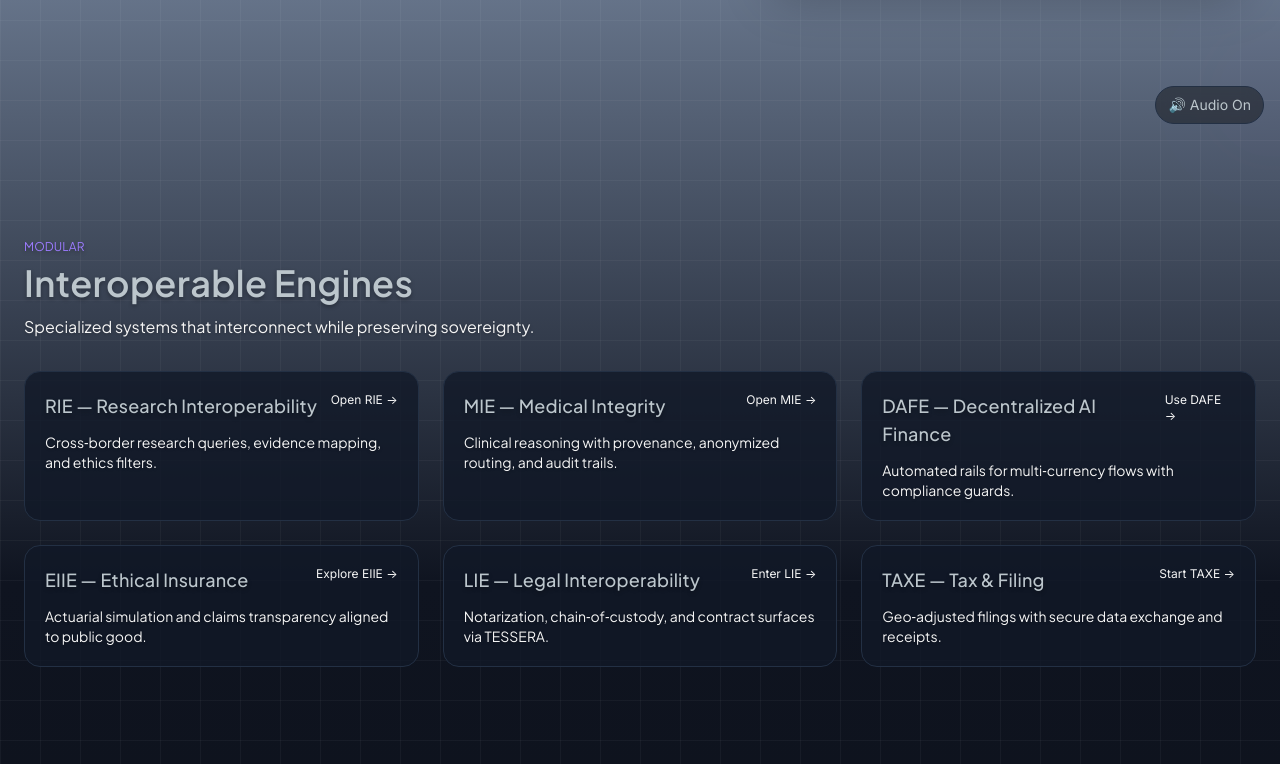
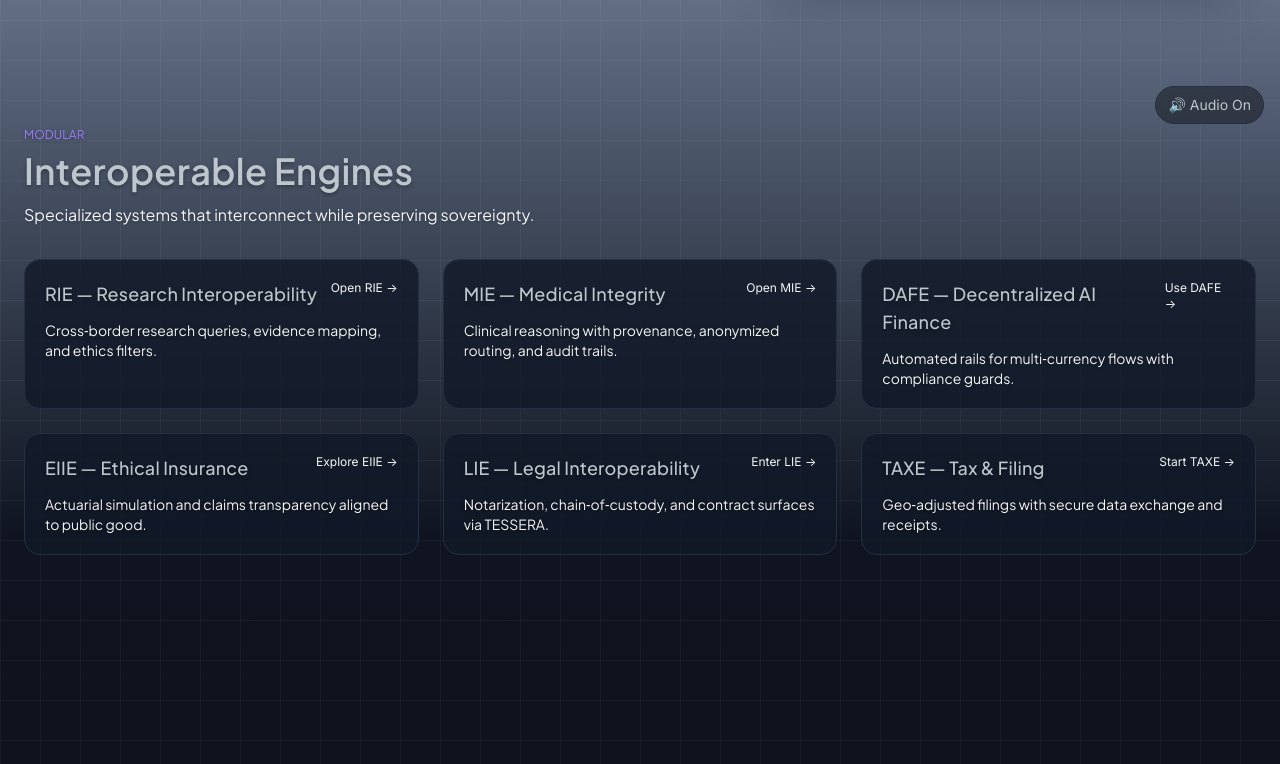
Before and after one commit to L0703395/lucira-website, a React (Vite) app: page / in a window 1280 px wide. Shown: the part 660-1424 px from the top of the page. Built offline with nearby package versions, Linux system fonts and the light colour scheme; grey boxes are pictures that could not be loaded.

Commit message:
Update App.tsx
Signed-off-by: L0703395 <locasciokaylie@gmail.com>

```diff
--- a/src/App.tsx
+++ b/src/App.tsx
@@ -373,7 +373,7 @@ function HomeSections({ initialAnchor }: { initialAnchor?: 'engines'|'sovereignt
       </section>
 
       {/* ENGINES GRID */}
-      <section id="engines" className="relative mx-auto max-w-7xl px-6 py-20 md:py-28">
+      <section id="engines" className="relative mx-auto max-w-7xl px-6 pb-20 md:pb-32">
         <SectionTitle kicker="Modular" title="Interoperable Engines" subtitle="Specialized systems that interconnect while preserving sovereignty." />
         <div className="mt-8 grid sm:grid-cols-2 lg:grid-cols-3 gap-6">
           {engines.map((e) => (
```
